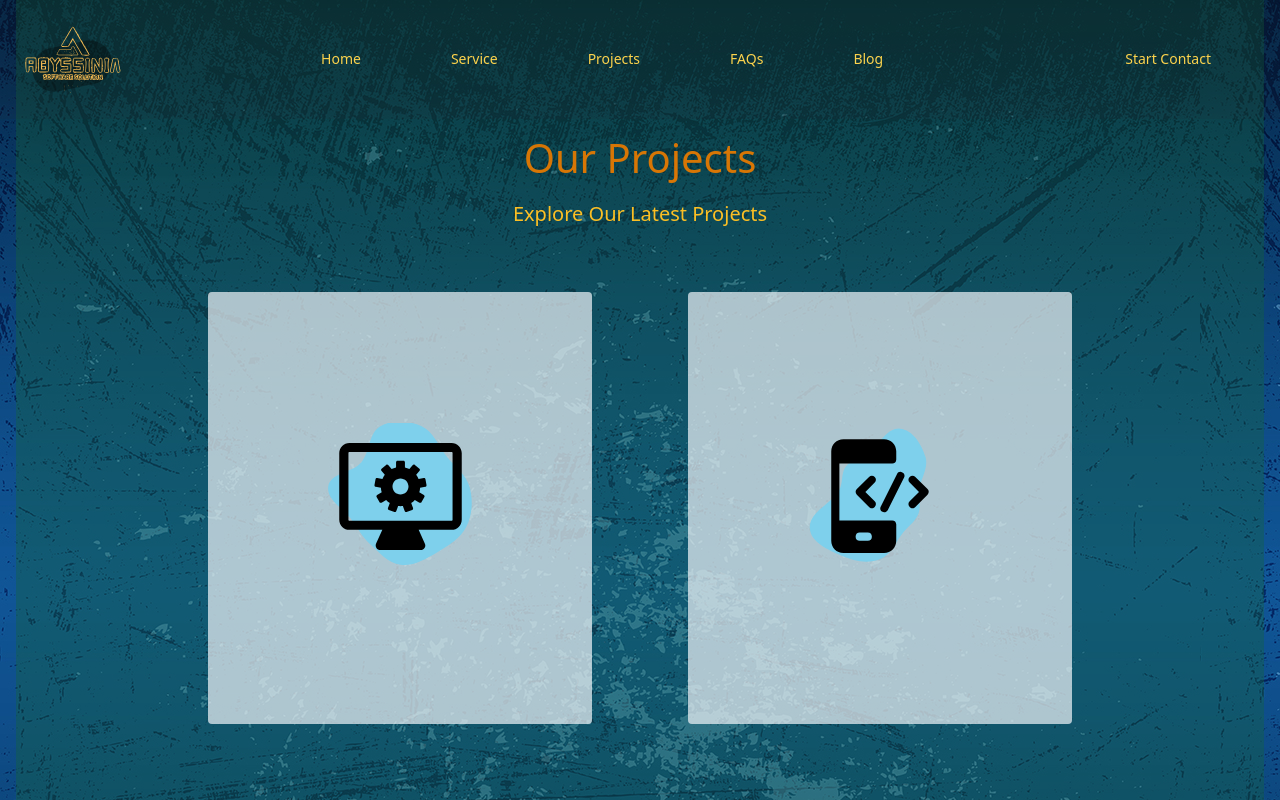
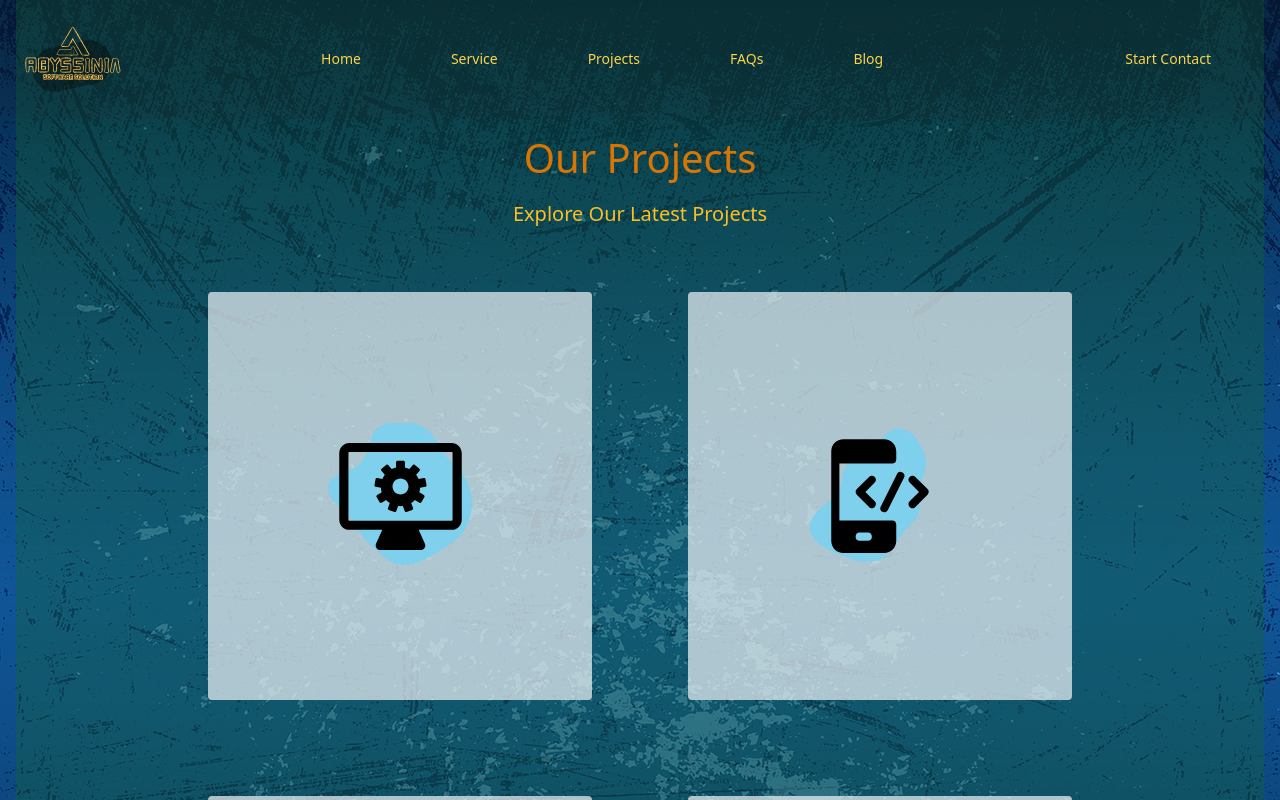
Before and after one commit to yishakw/Abyssinia, a React (Vite) app: page /projects in a window 1280 px wide. Shown: the top 800 px of the page. Built offline with nearby package versions, Linux system fonts and the light colour scheme; a web font is replaced by a local one.

Commit message:
update on the content of projectsCard

```diff
--- a/src/components/Button.jsx
+++ b/src/components/Button.jsx
@@ -1,7 +1,9 @@
-function Button({name, bg, u}) {
+function Button({ name, bg, u }) {
   return (
     <button
-      className={`bg-${bg === "none" ? "none" : "amber-800"} bg-opacity-${
+      className={`${
+        bg === "none" ? "bg-none" : "bg-amber-800"
+      } drop-shadow-lg backdrop-blur-md bg-opacity-${
         u ? 100 : 50
       } rounded-full px-2 py-1 sm:px-6 sm:py-3 hover:bg-slate-100 hover:bg-opacity-35 hover:text-blue-900 text-white flex items-center`}
     >
@@ -10,4 +12,4 @@ function Button({name, bg, u}) {
   );
 }
 
-export default Button
+export default Button;
--- a/src/components/ProjectCard.jsx
+++ b/src/components/ProjectCard.jsx
@@ -24,14 +24,14 @@ function ProjectCard({ icon, title, text, button, width, height, k }) {
       </div>
       <div className="top-0 left-0 right-0 bottom-0 absolute flex flex-col items-center justify-center bg-emerald-800 opacity-0 transition-opacity duration-500 hover:opacity-90 ">
         <a href="#">
-          <h1 className="font-semibold mb-6 text-amber-100 opacity-100 hover:text-amber-600 hover: text-5xl ">
+          <h1 className="font-semibold mb-6  text-amber-100 opacity-100 hover:text-amber-600 hover: text-5xl ">
             {title}
           </h1>
         </a>
 
-        <p className="p-2 text-amber-200 ">{text}</p>
+        <p className="p-2 text-amber-200 text-lg ">{text}</p>
+        <Button name="View More" bg="amber-600 " />
       </div>
-      <Button name={button} bg="none" />
     </div>
   );
 }
--- a/src/pages/Projects.jsx
+++ b/src/pages/Projects.jsx
@@ -3,30 +3,30 @@ import ProjectCard from "../components/ProjectCard";
 import IMAGES from "../assets/Images";
 import { useSelector, useDispatch } from "react-redux";
 import { increment, decrementByAmount } from "../state/slices/counterSlice";
+import Button from "../components/Button";
 function Projects() {
   const dispatch = useDispatch();
   const count = useSelector((state) => state.counter.value);
   const services = [
     {
       title: "Website Development",
-      text: "we develop Web apps, and websites for companies and for individuals with SEO optimization, with Attractive UI/UX design, Responsive design",
+      text: "we develop Web apps, and websites for ",
       icon: "web",
     },
     {
       title: "Mobile App development",
-      text: "We develop IOS and Android mobile apps. with free and unlimited technical support. with responsive design and attractive UI/UX design",
-      button: "Read More",
+      text: "companies and for individuals with SEO optimization, with Attractive UI/UX design, Responsive design",
       icon: "mobile",
     },
     {
       title: "Website Development",
-      text: "we develop Web apps, and websites for companies and for individuals with SEO optimization, with Attractive UI/UX design, Responsive design",
+      text: " for companies and for individuals with SEO optimization, with Attractive UI/UX desig",
       icon: "training",
       height: "200",
     },
     {
       title: "Website Development",
-      text: "we develop Web apps, and websites for companies and for individuals with SEO optimization, with Attractive UI/UX design, Responsive design",
+      text: "we develop Web appsptimization, with Attractive UI/UX design, Responsive design",
       icon: "training",
     },
   ];
@@ -41,11 +41,12 @@ function Projects() {
           key={i}
           k={i}
           title={project.title}
-          text={project.subtitle}
+          text={project.text}
           icon={project.icon}
           width={project?.width}
         />
       ))}
+      {/* <Button /> */}
       {/* <button onClick={() => dispatch(increment())}>count: {count}</button> */}
     </PageContainer>
   );
```
